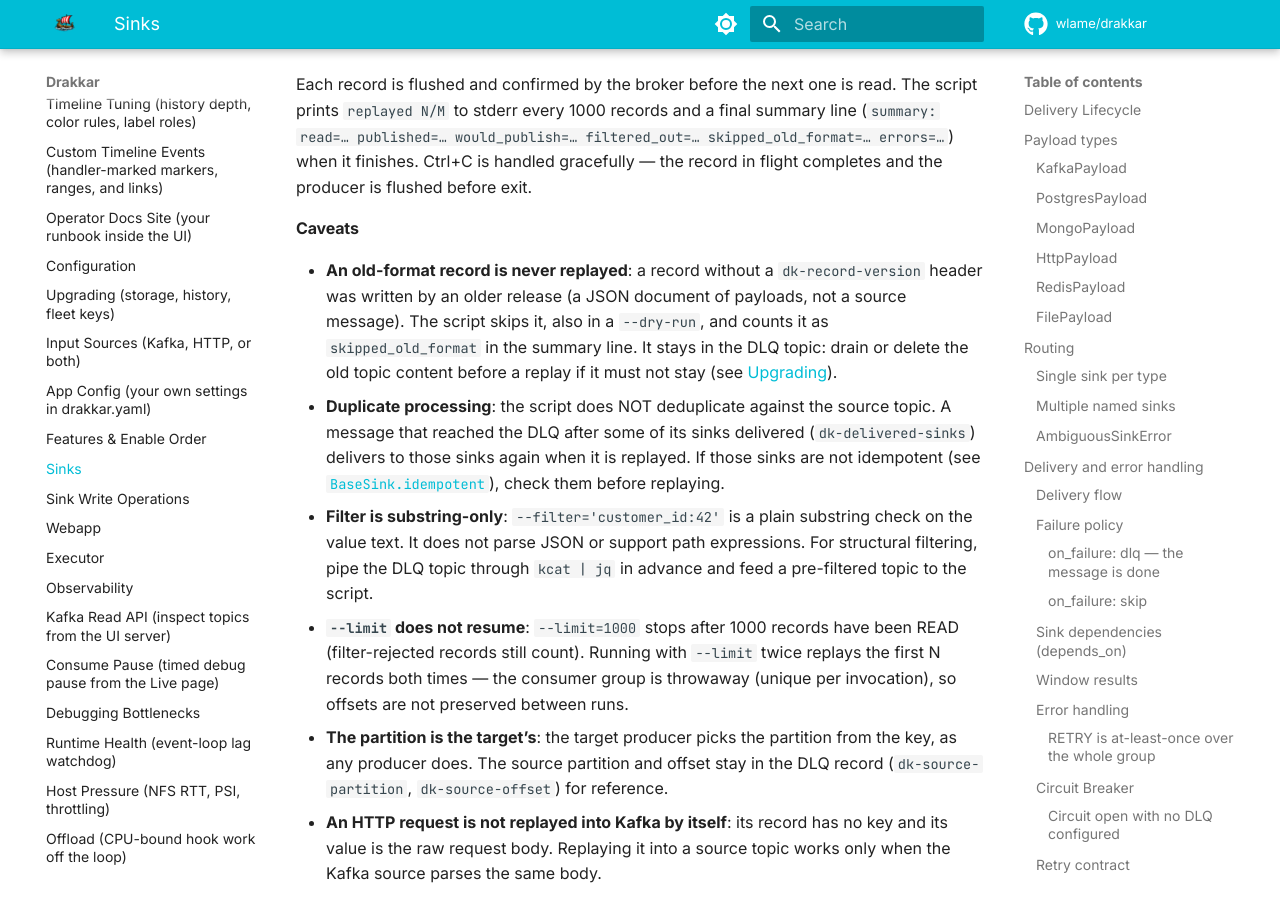
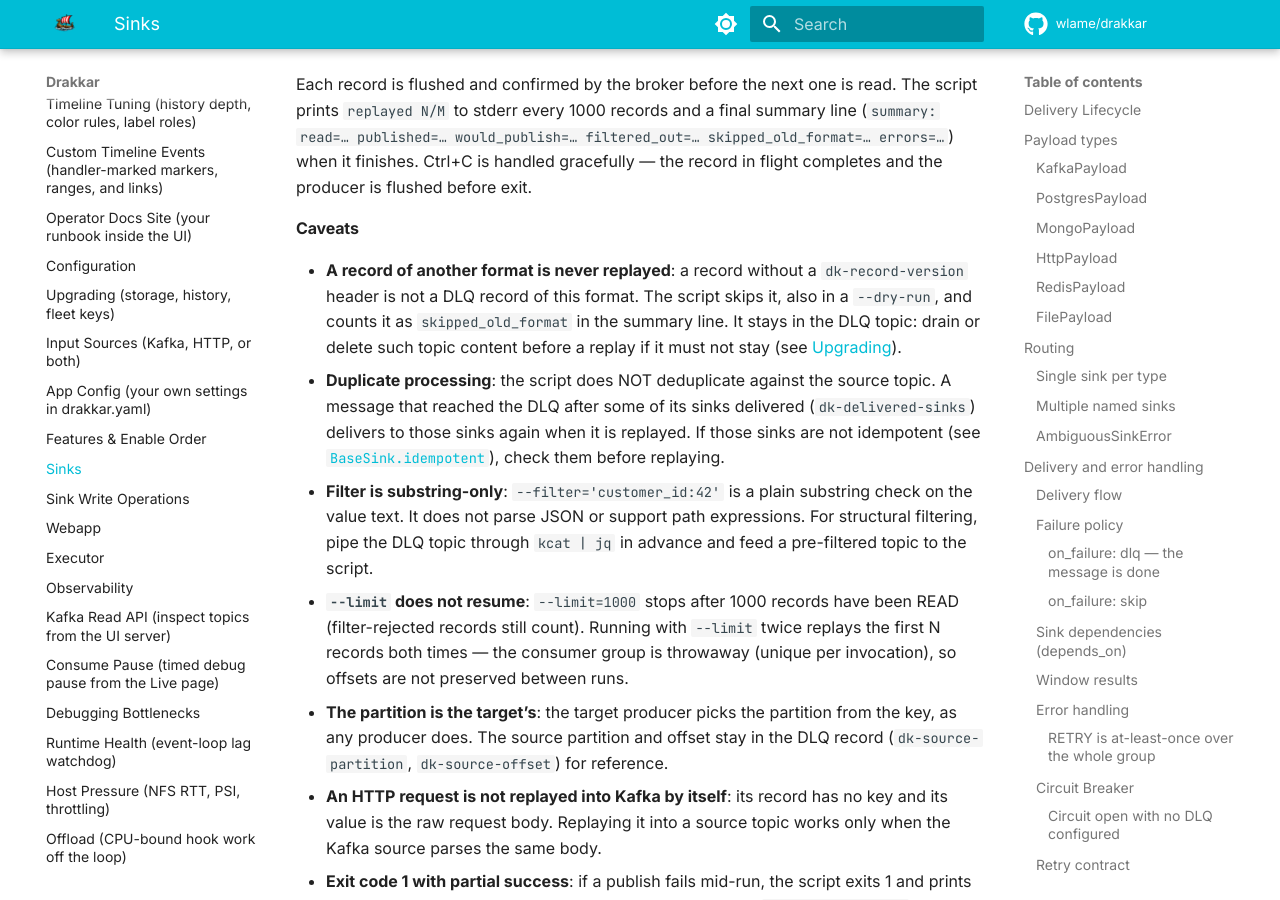
Before and after one commit to wlame/drakkar, an MkDocs documentation site: the page built from docs/sinks.md, in a window 1280 px wide and 900 px high, scrolled down 22515 px. Built offline with MkDocs 1.6.1 and Material for MkDocs 9.7.7, drawn with Linux system fonts in a browser that asks for light colours; comment, search, counter and statistics services are not loaded.

Commit message:
Correct the recorder docs and drop earlier-release text from the reference pages.

```diff
--- a/docs/sinks.md
+++ b/docs/sinks.md
@@ -888,12 +888,12 @@ completes and the producer is flushed before exit.
 
 #### Caveats
 
-- **An old-format record is never replayed**: a record without a
-  `dk-record-version` header was written by an older release (a JSON
-  document of payloads, not a source message). The script skips it, also in
-  a `--dry-run`, and counts it as `skipped_old_format` in the summary line.
-  It stays in the DLQ topic: drain or delete the old topic content before a
-  replay if it must not stay (see [Upgrading](upgrading.md#dlq-record)).
+- **A record of another format is never replayed**: a record without a
+  `dk-record-version` header is not a DLQ record of this format. The script
+  skips it, also in a `--dry-run`, and counts it as `skipped_old_format` in
+  the summary line. It stays in the DLQ topic: drain or delete such topic
+  content before a replay if it must not stay (see
+  [Upgrading](upgrading.md#dlq-record)).
 - **Duplicate processing**: the script does NOT deduplicate against the
   source topic. A message that reached the DLQ after some of its sinks
   delivered (`dk-delivered-sinks`) delivers to those sinks again when it is
```
Also changed, not shown: docs/local-databases.md (+16 -32 lines), docs/observability.md (+2 -3 lines), docs/upgrading.md (+2 -3 lines).
